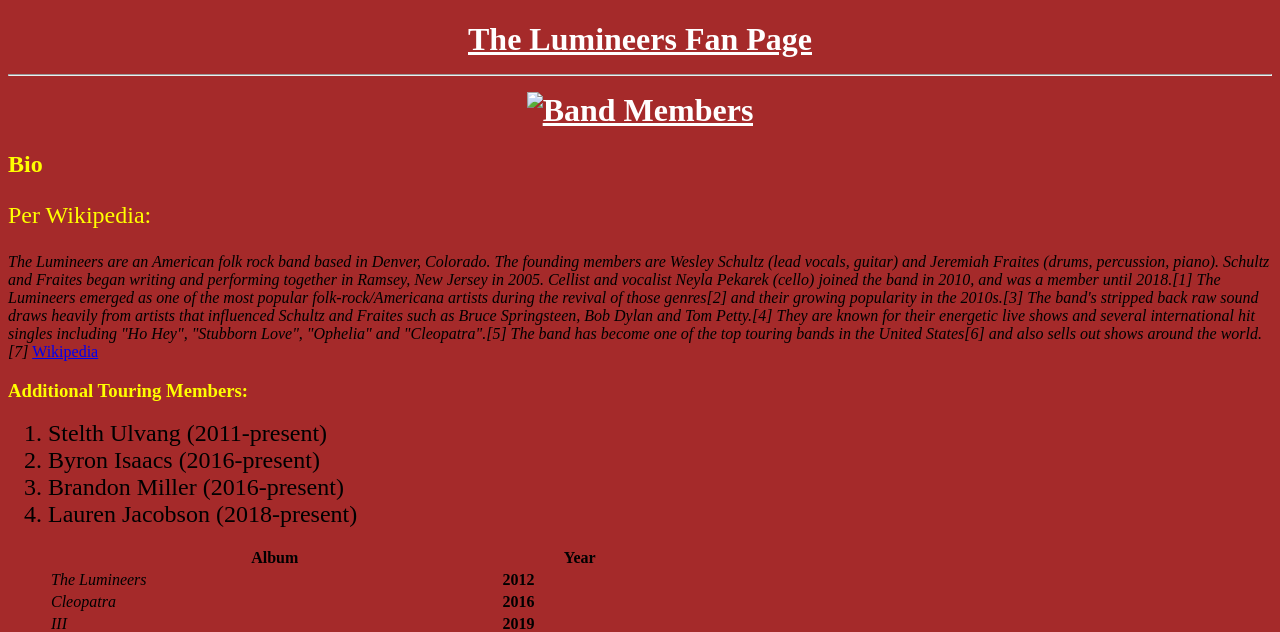
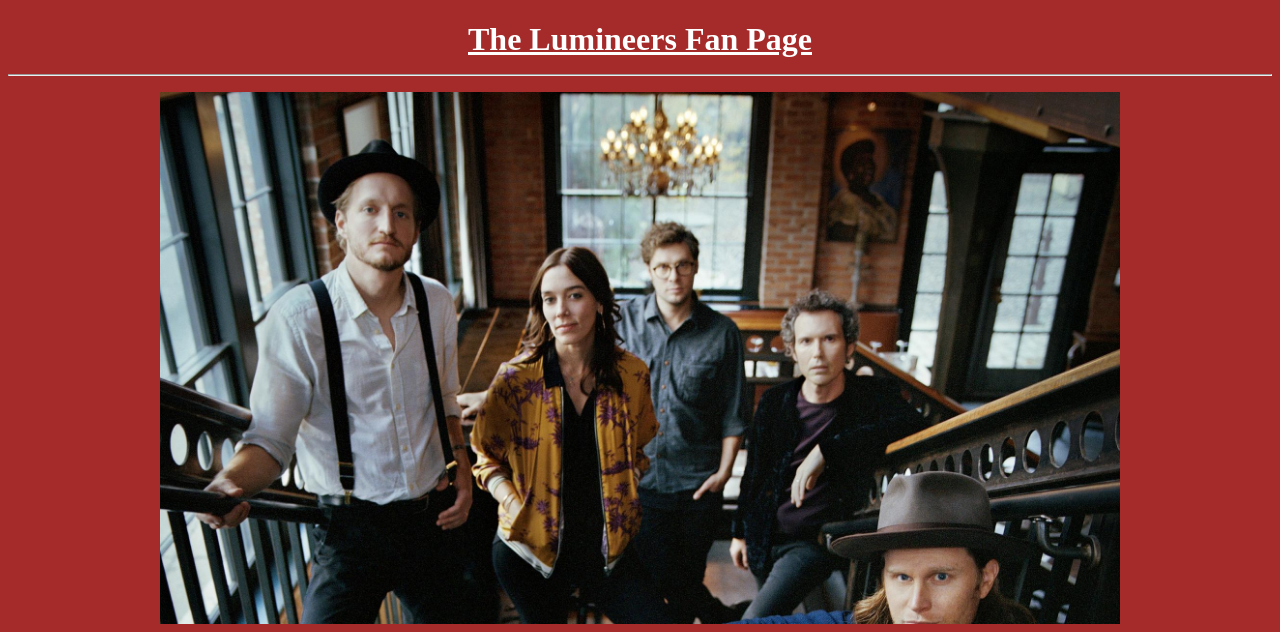
Before and after one commit to liam-mack/FanPage, a plain HTML site: page index.html in a window 1280 px wide. Shown: the top 632 px of the page. Drawn offline with Linux system fonts and the light colour scheme.

Commit message:
Moved image from external folder.

```diff
--- a/index.html
+++ b/index.html
@@ -28,7 +28,7 @@
     </head>
     <body>
         <h1 style="text-align: center;">The Lumineers Fan Page <hr>
-        <img src="../images/lumineers.jpg" alt="Band Members" width="960" class="center">
+        <img src="./assets/lumineers.jpg" alt="Band Members" width="960" class="center">
         </h1>
         <h2>Bio</h2>
         <p>Per Wikipedia:</p>
```
Also changed, not shown: assets/Lumineers.jpg (added), 1 other file.
